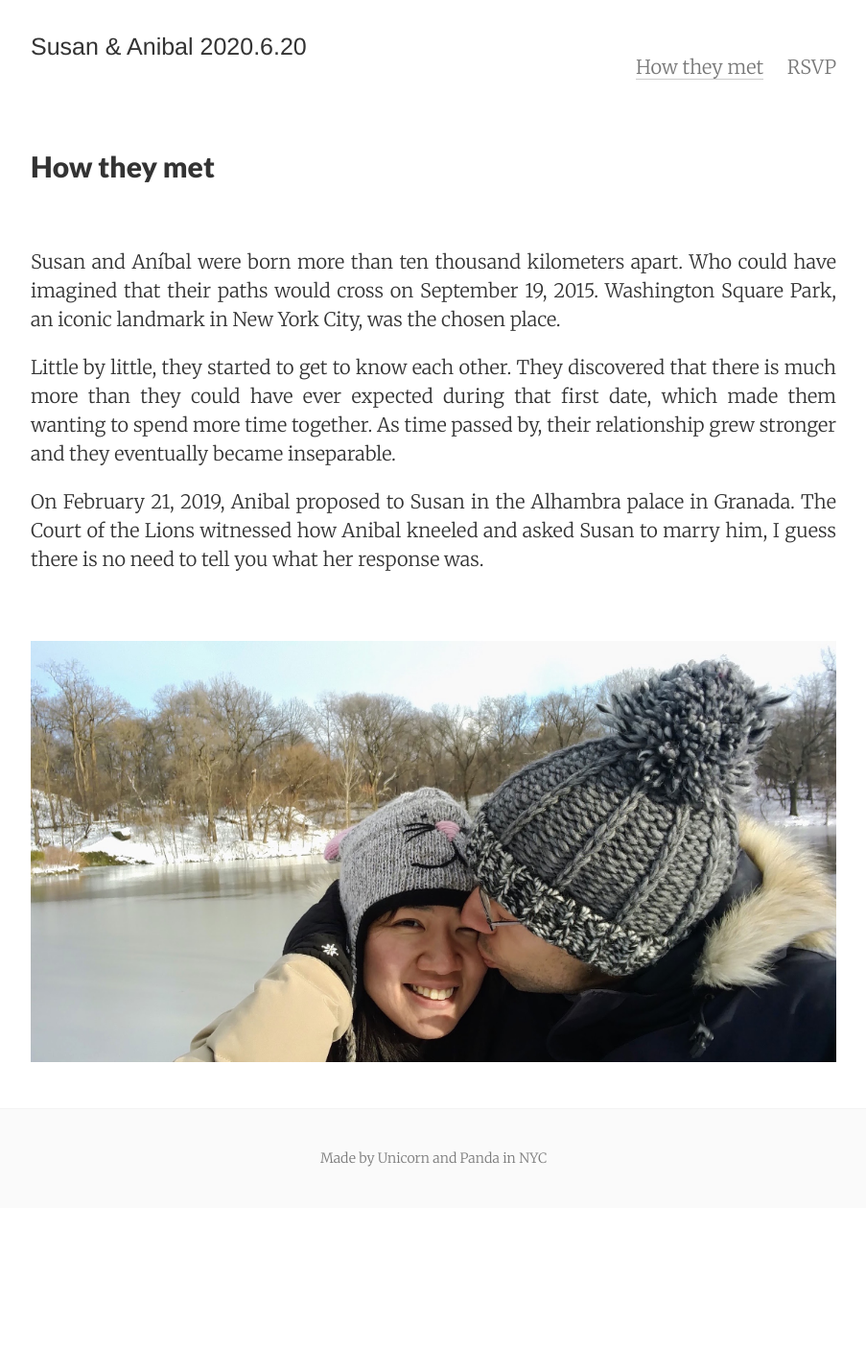
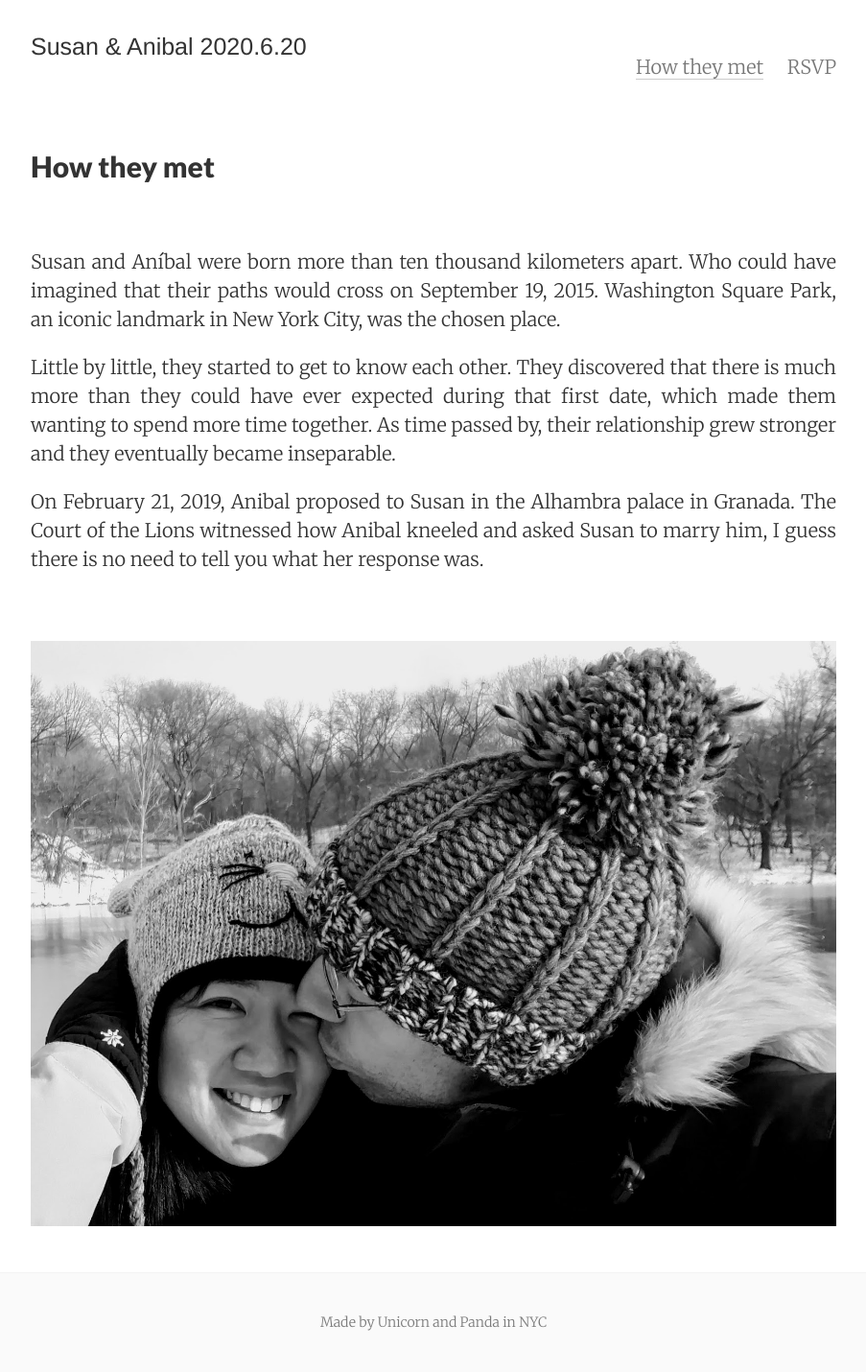
Before and after one commit to fengtingzhang/susanandanibal, a Jekyll site: the page built from about.md, in a window 1280 px wide. Shown: the whole page at 96% size, without its empty margins (188-1091 px from the left). Built offline with Jekyll 4.4.1, drawn with Linux system fonts in a browser that asks for light colours; some web fonts are replaced; before the commit the page ends 1259 px from its top, so only the background shows below that.

Commit message:
process the about image

```diff
--- a/about.md
+++ b/about.md
@@ -16,4 +16,4 @@ On February 21, 2019, Anibal proposed to Susan in the Alhambra palace in Granada
 
 <br/>
 
-![desk](/images/susan_and_anibal_1.jpg)
+![desk]({{site.baseurl}}/images/susan_and_anibal_1.jpg)
```
Also changed, not shown: images/susan_and_anibal_1.jpg.
